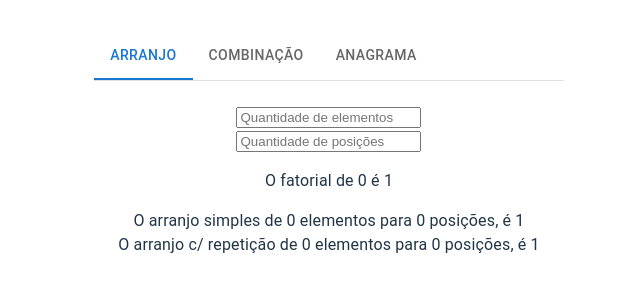
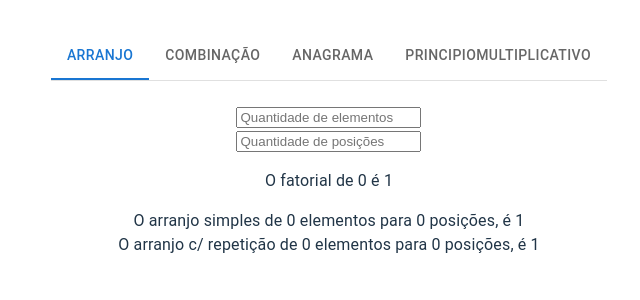
Before and after one commit to gustavoandriani/WebAnalise, a React (Vite) app: page / in a window 1280 px wide. Shown: the top 300 px of the page, without its empty margins (311-951 px from the left). Built offline with nearby package versions, Linux system fonts and the light colour scheme.

Commit message:
Atualizar o App.jsx

```diff
--- a/src/App.jsx
+++ b/src/App.jsx
@@ -5,6 +5,7 @@ import { TabList, TabPanel, TabContext } from '@mui/lab';
 import CalcArranjo from './components/CalcArranjo';
 import CalcCombinacao from './components/CalcCombinacao';
 import CalcAnagramas from './components/CalcAnagramas';
+import PrincipioMultiplicativo from './components/PrincipioMultiplicativo';
 
 function App() {
   const [ value, setValue ] = useState('1');
@@ -20,6 +21,7 @@ function App() {
             <Tab label="Arranjo" value="1" />
             <Tab label="Combinação" value="2" />
             <Tab label="Anagrama" value="3" />
+            <Tab label="PrincipioMultiplicativo" value="4" />
           </TabList>
         </Box>
         <TabPanel value="1">
@@ -31,6 +33,9 @@ function App() {
         <TabPanel value="3">
           <CalcAnagramas/>
         </TabPanel>
+        <TabPanel value="4">
+          <PrincipioMultiplicativo/>
+        </TabPanel>
       </TabContext>
     </Box>
   )
```
